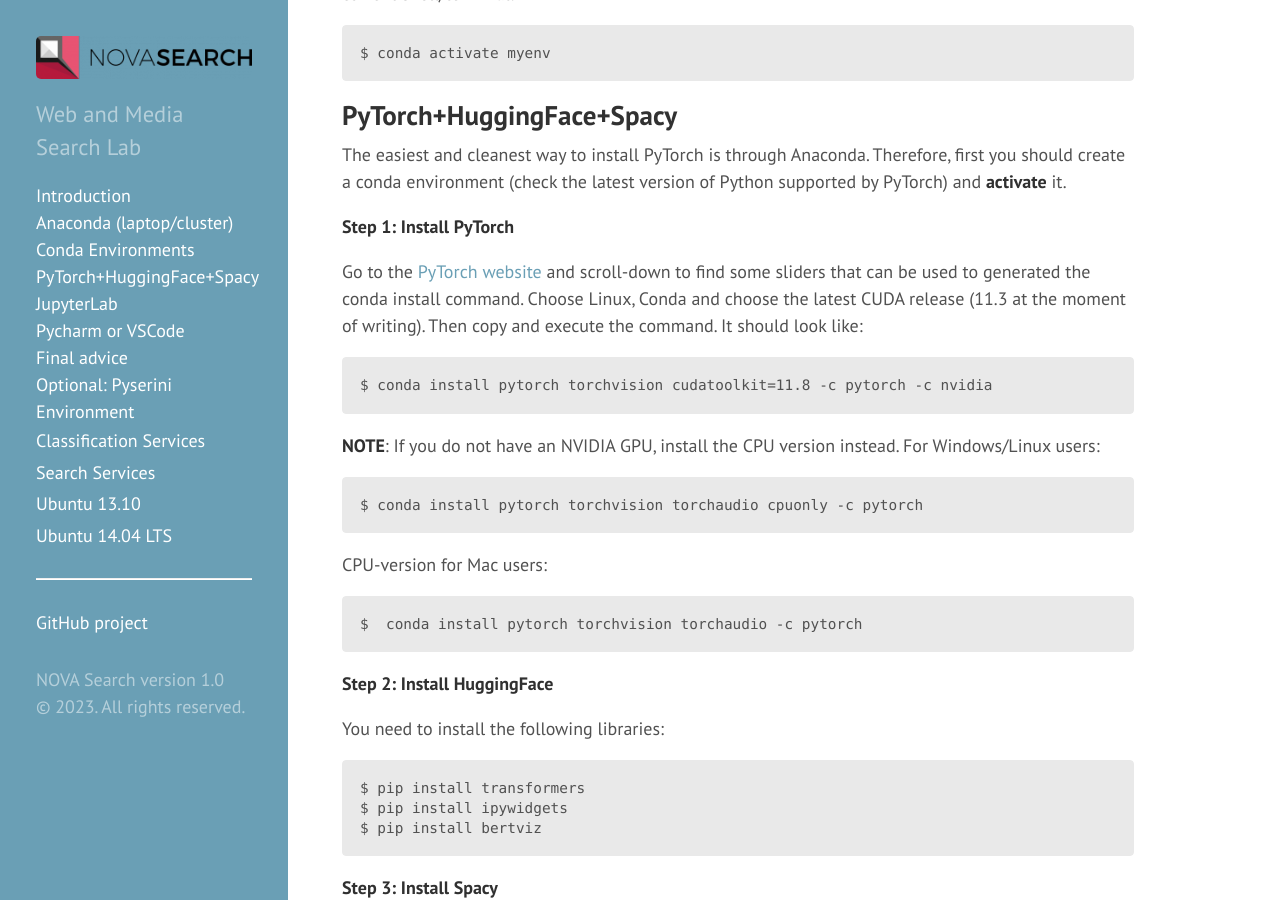
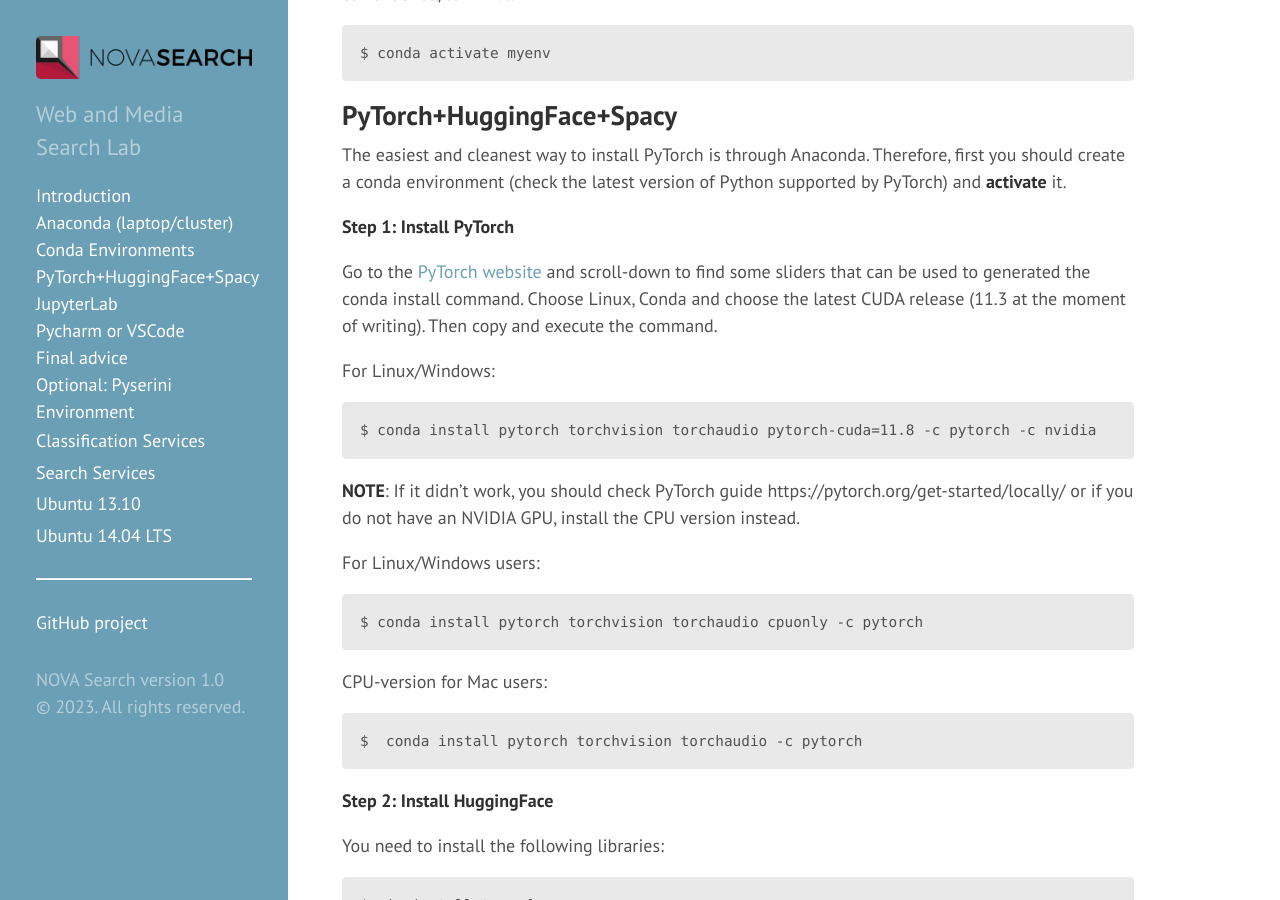
Before and after one commit to novasearch/wiki.novasearch.org, a Jekyll site: the page built from wiki/lab_setup.md, in a window 1280 px wide and 900 px high, scrolled down 1485 px. Built offline with Jekyll 4.4.1, drawn with Linux system fonts in a browser that asks for light colours.

Commit message:
Update lab_setup.md

```diff
--- a/wiki/lab_setup.md
+++ b/wiki/lab_setup.md
@@ -66,12 +66,15 @@
 **Step 1: Install PyTorch**
 
 Go to the [PyTorch website](https://pytorch.org/) and scroll-down to find some sliders that can be used to generated the conda install command.
-Choose Linux, Conda and choose the latest CUDA release (11.3 at the moment of writing). Then copy and execute the command. It should look like:
+Choose Linux, Conda and choose the latest CUDA release (11.3 at the moment of writing). Then copy and execute the command.
 
-    $ conda install pytorch torchvision cudatoolkit=11.8 -c pytorch -c nvidia
+For Linux/Windows:
 
-**NOTE**: If you do not have an NVIDIA GPU, install the CPU version instead.
-For Windows/Linux users:
+    $ conda install pytorch torchvision torchaudio pytorch-cuda=11.8 -c pytorch -c nvidia
+
+**NOTE**: If it didn't work, you should check PyTorch guide https://pytorch.org/get-started/locally/ or if you do not have an NVIDIA GPU, install the CPU version instead.
+
+For Linux/Windows users:
 
     $ conda install pytorch torchvision torchaudio cpuonly -c pytorch
 
```
